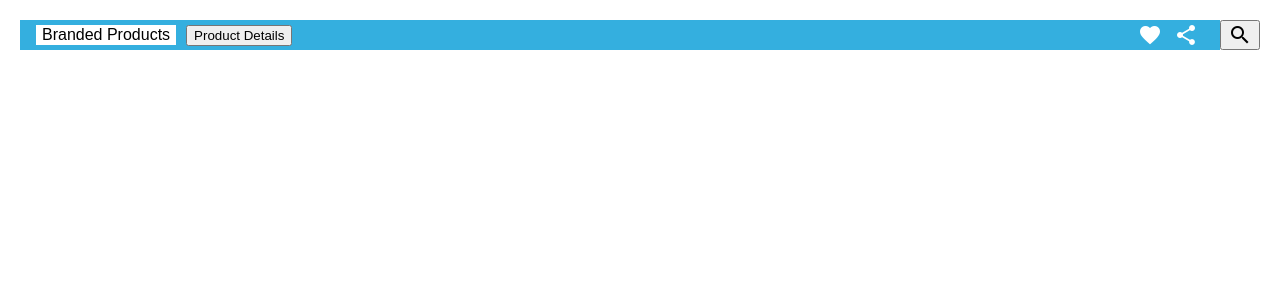
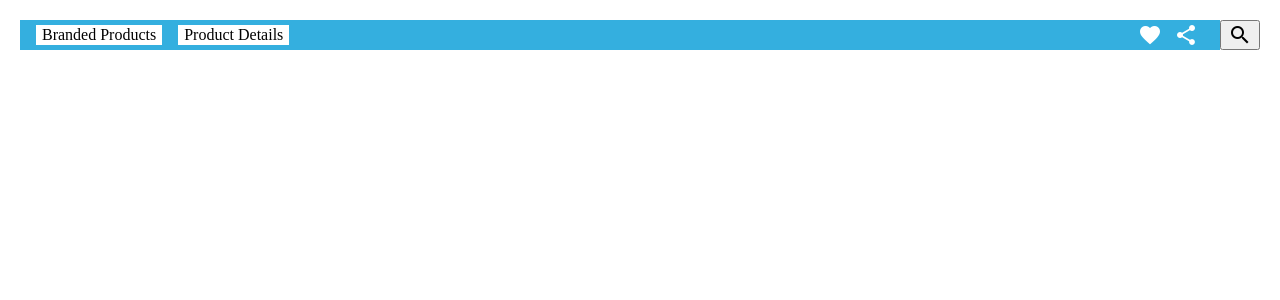
Before and after one commit to vishalbhagwat72/Product-Page, an Angular app: page / in a window 1280 px wide. Shown: the top 300 px of the page. Built offline with nearby package versions, Linux system fonts and the light colour scheme.

Commit message:
1 file modified

```diff
--- a/src/app/app.component.css
+++ b/src/app/app.component.css
@@ -45,15 +45,18 @@
 .product-link {
   background-color: white;
   border: none;
-  font-size: larger;
+  font-size: medium;
+  font-family: 'Times New Roman', Times, serif;
+  margin-right: 16px;
+  cursor: pointer;
+
+}
+
+.product-details{
+  background-color: white;
+  border: none;
+  font-family: 'Times New Roman', Times, serif;
+  font-size: medium;
   margin-right: 16px;
   cursor: pointer;
 }
-
-.product-link {
-  background-color: white;
-  border: none;
-  font-size: medium;
-  margin-right: 10px;
-  cursor: pointer;
-}
```
